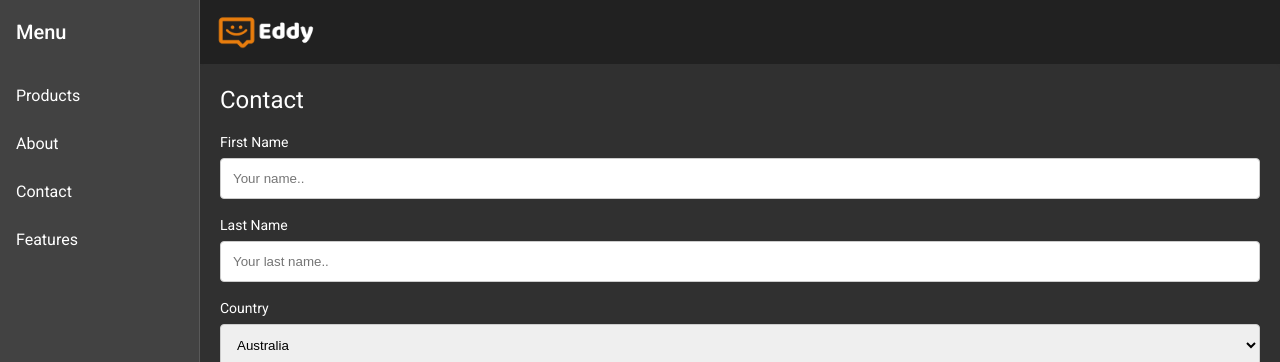
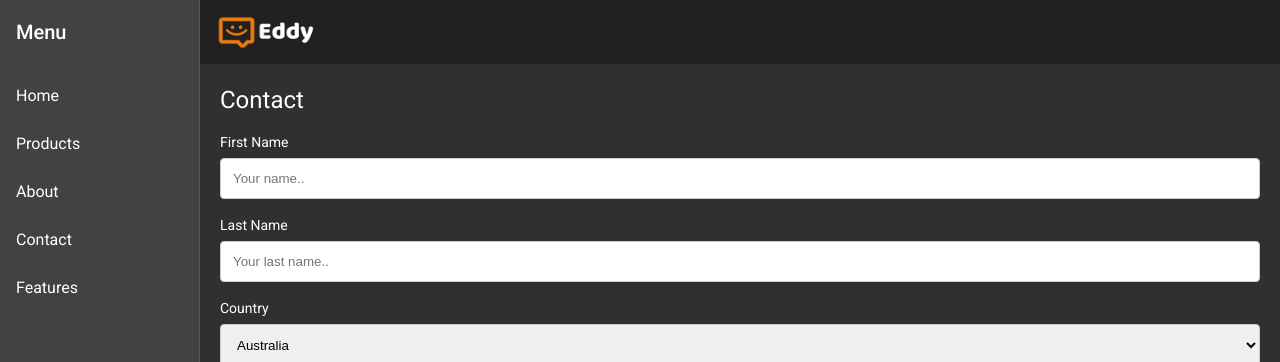
Before and after one commit to edsonstudio/DesenvolvimentoSPAcomAngular, an Angular app: page /contato in a window 1280 px wide. Shown: the top 362 px of the page. Built offline with nearby package versions, Linux system fonts and the light colour scheme.

Commit message:
Router Links

```diff
--- a/src/app/main-nav/main-nav.component.html
+++ b/src/app/main-nav/main-nav.component.html
@@ -3,10 +3,11 @@
     [mode]="(isHandset$ | async) ? 'over' : 'side'" [opened]="(isHandset$ | async) === false">
     <mat-toolbar>Menu</mat-toolbar>
     <mat-nav-list>
-      <a mat-list-item href="#">Products</a>
-      <a mat-list-item href="#">About</a>
-      <a mat-list-item href="#">Contact</a>
-      <a mat-list-item href="#">Features</a>
+      <a mat-list-item [routerLink]="['/home']">Home</a>
+      <a mat-list-item [routerLink]="['/products']">Products</a>
+      <a mat-list-item [routerLink]="['/sobre']">About</a>
+      <a mat-list-item [routerLink]="['/contato']">Contact</a>
+      <a mat-list-item [routerLink]="['/features']">Features</a>
     </mat-nav-list>
   </mat-sidenav>
   <mat-sidenav-content>
```
